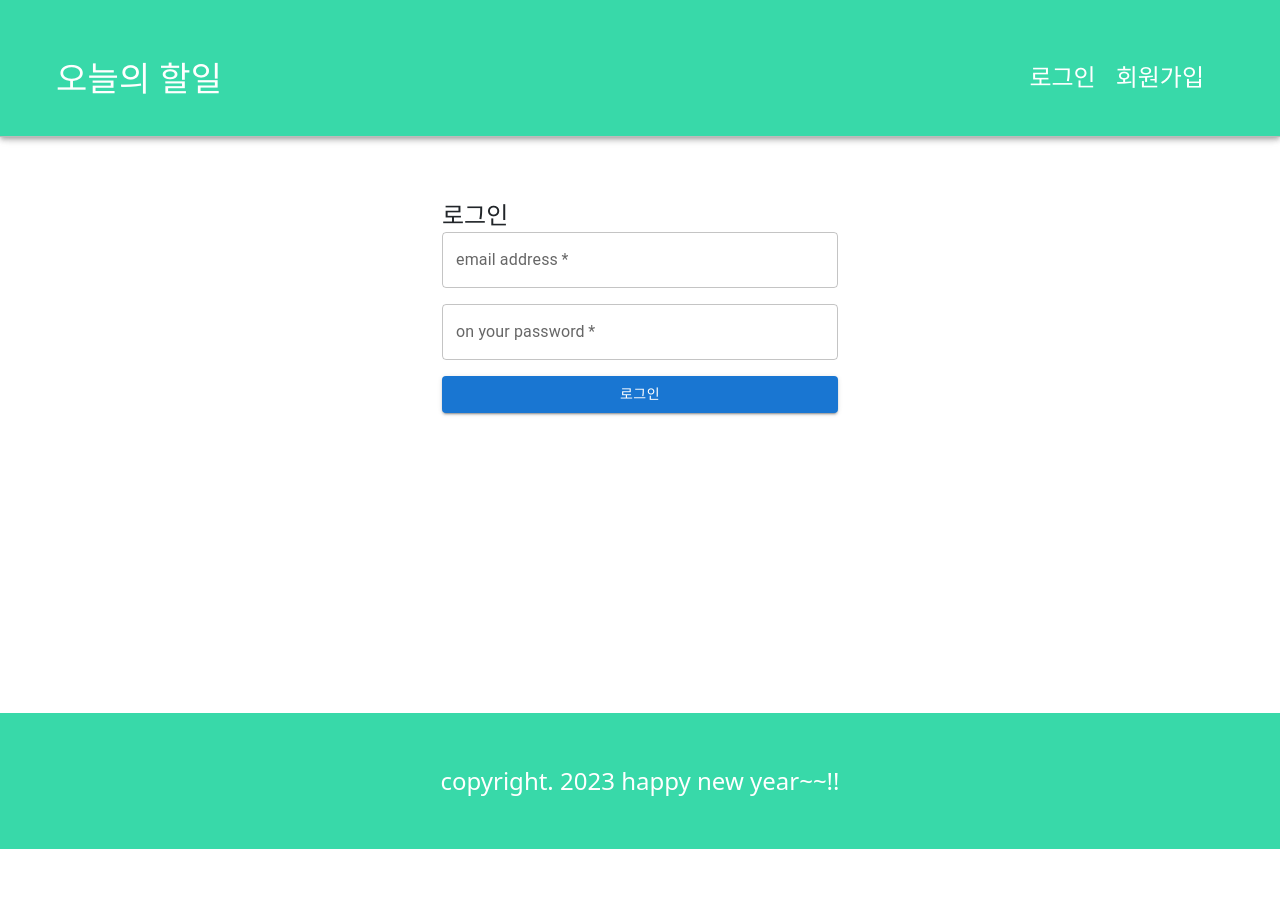
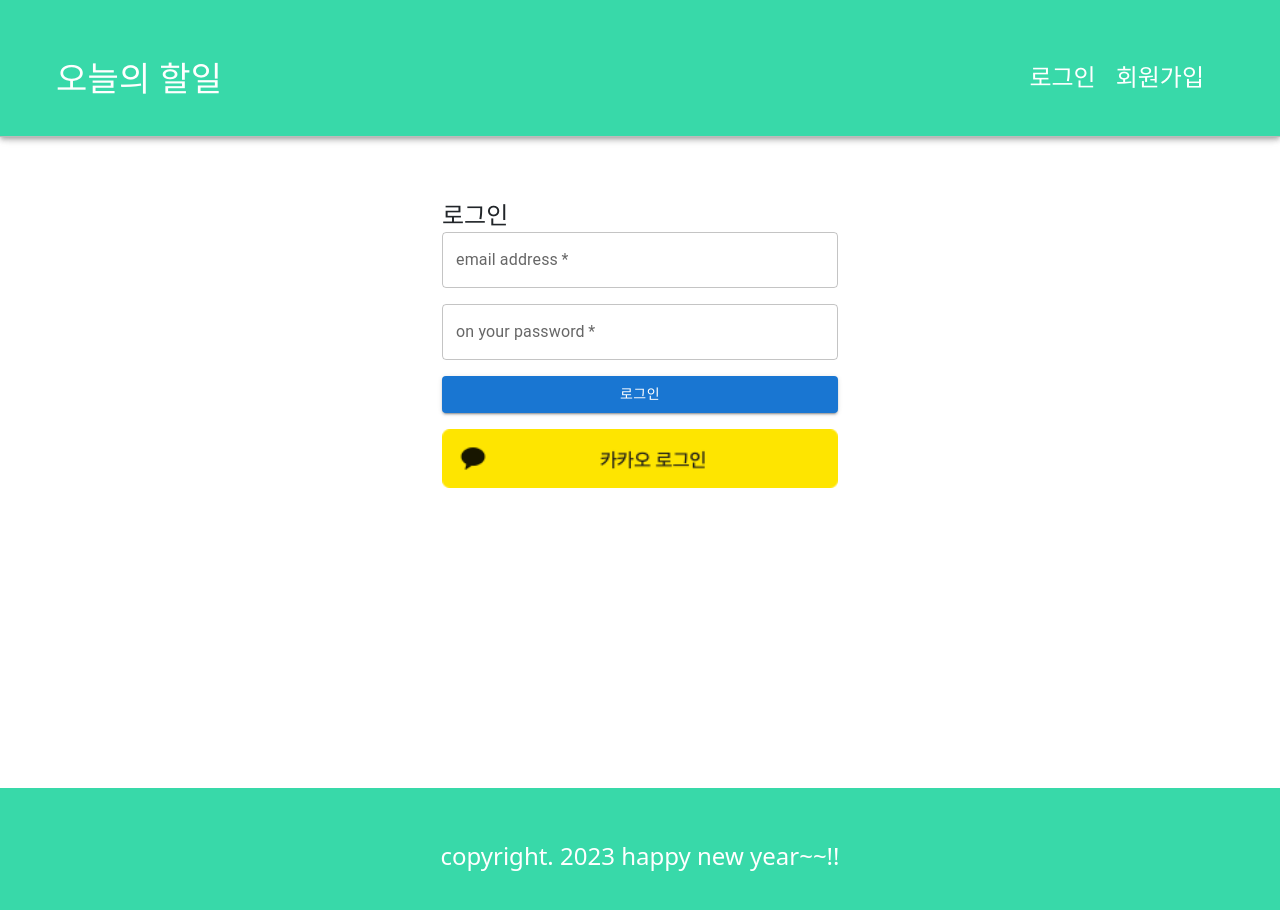
Before and after one commit to world421/react-todo-app, a React (Create React App) app: page /login in a window 1280 px wide. Shown: the top 910 px of the page. Before the commit the page ends 849 px from the top, so only its background shows below. Built offline with nearby package versions, Linux system fonts and the light colour scheme; no server answers.

Commit message:
#14. 카카오로그인 진행중(인가코드, token 처리)

```diff
--- a/src/App.js
+++ b/src/App.js
@@ -9,6 +9,7 @@ import { Route, Routes } from 'react-router-dom';
 import { AuthContextProvider } from './utils/AuthContext';
 import 'bootstrap/dist/css/bootstrap.min.css';
 import Test from './utils/Test';
+import KakaoLoginHandler from './components/user/KakaoLoginHandler';
 
 const App = () => {
   return (
@@ -36,6 +37,10 @@ const App = () => {
               path='/*'
               element={<Test />}
             />
+            <Route
+            path='/oauth/redirected/kakao'
+            element={<KakaoLoginHandler/>} // 얘를 렌더링해줘
+            />
           </Routes>
         </div>
         <Footer />
--- /dev/null
+++ b/src/components/user/KakaoLoginHandler.js
@@ -0,0 +1,25 @@
+import React, { useEffect } from 'react';
+import { API_BASE_URL, USER } from '../../config/host-config';
+
+const KakaoLoginHandler = () => {
+  console.log(
+    '사용자가 동의화면을 통해 필수 정보 동의 후 Kakao서버에서 redirect를 진행함! '
+  );
+
+  const REQUEST_URL = API_BASE_URL + USER;
+
+  // URL에 쿼리스트링으로 전달된 인가 코드를 얻어오는 방법.
+  const code = new URL(window.location.href).searchParams.get('code');
+
+  //처음 컴포넌트가 렌더링 될 때, 인가코드를 백엔드로 전송하는 fetch 요청
+  useEffect(() => {
+    const kakaoLogin = async () => {
+      const res = await fetch(REQUEST_URL + '/kakaoLogin?code= ' + code);
+    };
+    kakaoLogin();
+  }, []);
+
+  return <div>KakaoLoginHandler</div>;
+};
+
+export default KakaoLoginHandler;
--- a/src/components/user/Login.js
+++ b/src/components/user/Login.js
@@ -3,6 +3,7 @@ import React, { useContext } from 'react';
 import { API_BASE_URL as BASE, USER } from '../../config/host-config';
 import { json, useNavigate } from 'react-router-dom';
 import { AuthContext } from '../../utils/AuthContext';
+import { KAKAO_AUTH_URL } from '../../config/kakao-config';
 
 const Login = () => {
   const redirection = useNavigate();
@@ -153,6 +154,19 @@ const Login = () => {
               로그인
             </Button>
           </Grid>
+
+          <Grid
+            item
+            xs={12}
+          >
+            <a href={KAKAO_AUTH_URL}>
+              <img
+                style={{ width: '100%' }}
+                alt='kakaoBtn'
+                src={require('../../assets/img/kakao_login_medium_wide (1).png')}
+              />
+            </a>
+          </Grid>
         </Grid>
       </form>
     </Container>
--- /dev/null
+++ b/src/config/kakao-config.js
@@ -0,0 +1,12 @@
+/**
+    개발 과정에서 API_KEY , DB 관련 정보 등 외부로 노출되면 안되는 값들이 있는데,
+    .env 파일을 통해 내부적으로 사용할 수 있게 설정할 수 있다 (.env => 환경변수 설정을 위한 파일 )
+    .env 파일 내의 값을 읽어올 때는 [ process.env.지정한 이름 ] 을 통해 값을 불러올 수 있다.
+
+    React 환경에서 .env 내의 데이터를 읽어올 때는 반드시 REACT_APP_를 붙여주셔야 합니다.
+
+ */
+const CLIENT_ID = process.env.REACT_APP_REST_API_KEY;
+const REDIRECT_URI = process.env.REACT_APP_REDIRECT_URL;
+
+export const KAKAO_AUTH_URL = `https://kauth.kakao.com/oauth/authorize?client_id=${CLIENT_ID}&redirect_uri=${REDIRECT_URI}&response_type=code`;
```
Also changed, not shown: src/assets/img/kakao_login_medium_wide (1).png (added), 1 other file (tests, documents, lock files or other folders).
